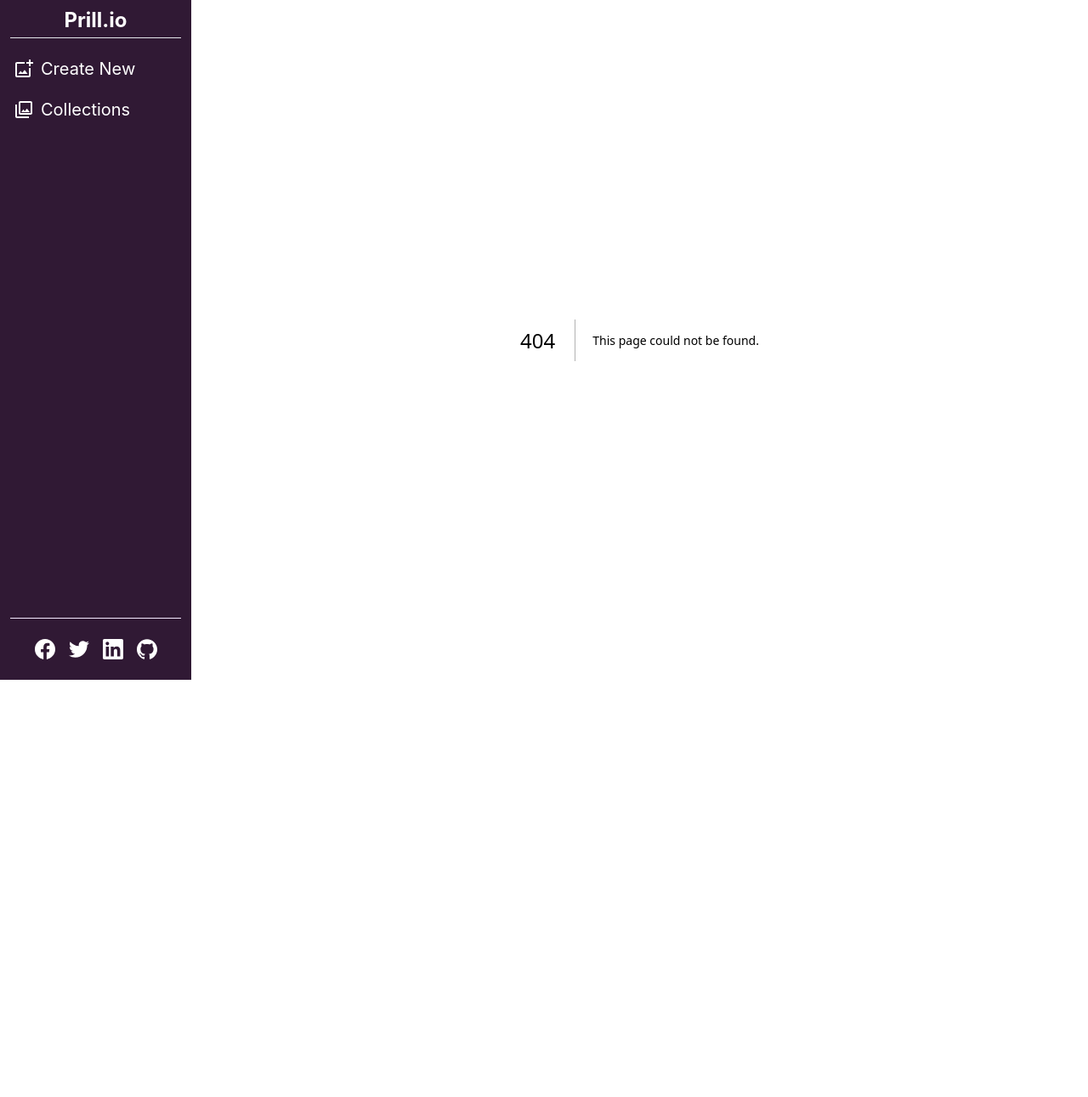
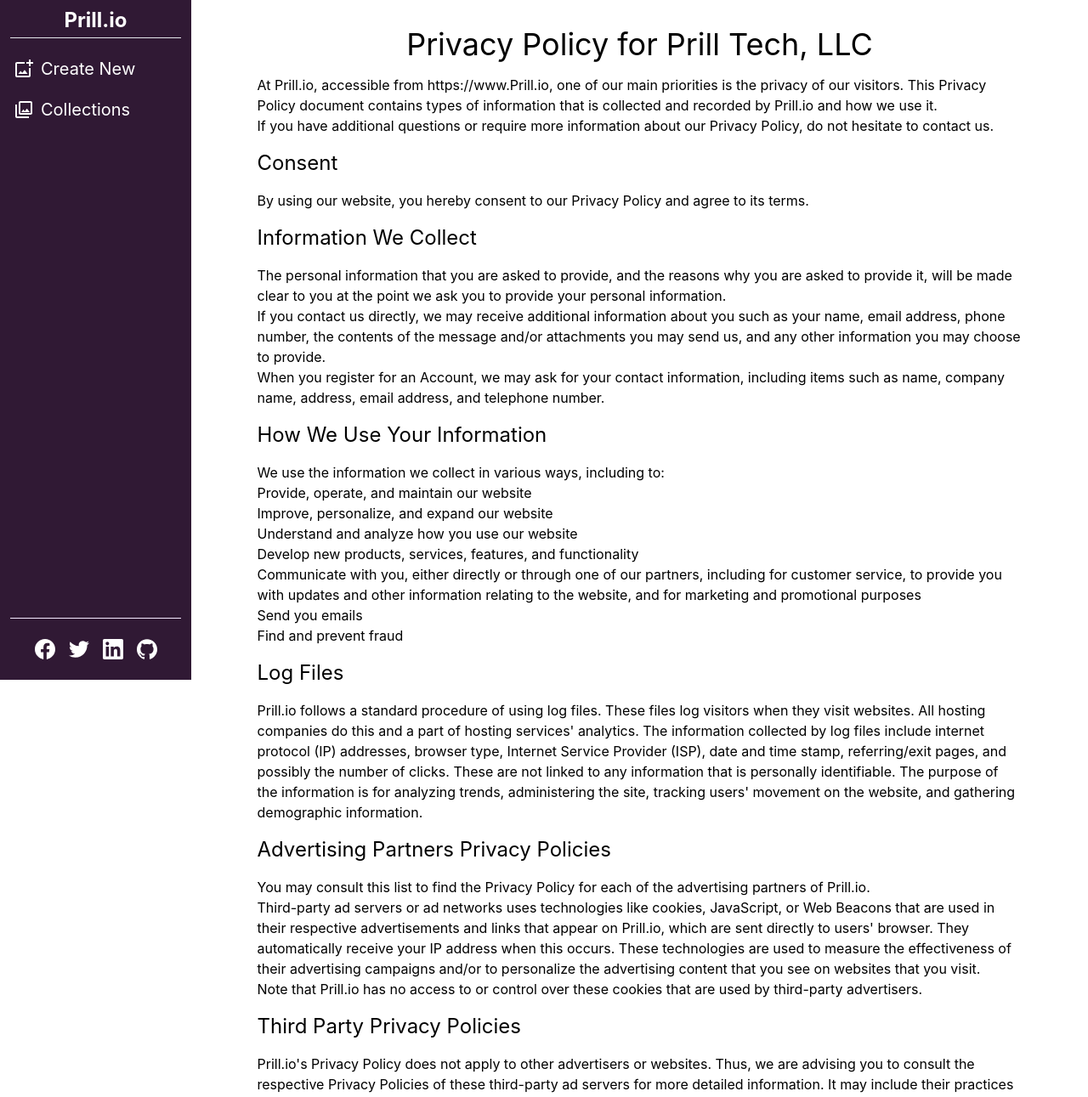
Before and after one commit to Syntax365/StreamingApp, a Next.js app: page /privacy-policy in a window 1280 px wide. Before the commit this address had no page. Shown: the top 1291 px of the page at 85% size. Before the commit the page ends 800 px from the top, so only its background shows below. Built offline with nearby package versions, Linux system fonts and the light colour scheme.

Commit message:
Add Privacy Policy Page

```diff
--- /dev/null
+++ b/app/privacy-policy/page.tsx
@@ -0,0 +1,204 @@
+export default function PrivacyPolicy() {
+  return (
+    <div className={"flex flex-col justify-center items-center text-left p-4"}>
+      <div className={" max-w-[900px]"}>
+        <h1 className={"text-center text-4xl py-4"}>
+          Privacy Policy for Prill Tech, LLC
+        </h1>
+
+        <p>
+          At Prill.io, accessible from https://www.Prill.io, one of our main
+          priorities is the privacy of our visitors. This Privacy Policy
+          document contains types of information that is collected and recorded
+          by Prill.io and how we use it.
+        </p>
+
+        <p>
+          If you have additional questions or require more information about our
+          Privacy Policy, do not hesitate to contact us.
+        </p>
+
+        <h2 className={"text-2xl py-4"}>Consent</h2>
+
+        <p>
+          By using our website, you hereby consent to our Privacy Policy and
+          agree to its terms.
+        </p>
+
+        <h2 className={"text-2xl  py-4"}>Information We Collect</h2>
+
+        <p>
+          The personal information that you are asked to provide, and the
+          reasons why you are asked to provide it, will be made clear to you at
+          the point we ask you to provide your personal information.
+        </p>
+        <p>
+          If you contact us directly, we may receive additional information
+          about you such as your name, email address, phone number, the contents
+          of the message and/or attachments you may send us, and any other
+          information you may choose to provide.
+        </p>
+        <p>
+          When you register for an Account, we may ask for your contact
+          information, including items such as name, company name, address,
+          email address, and telephone number.
+        </p>
+
+        <h2 className={"text-2xl  py-4"}>How We Use Your Information</h2>
+
+        <p>We use the information we collect in various ways, including to:</p>
+
+        <ul>
+          <li className="marker">Provide, operate, and maintain our website</li>
+          <li>Improve, personalize, and expand our website</li>
+          <li>Understand and analyze how you use our website</li>
+          <li>Develop new products, services, features, and functionality</li>
+          <li>
+            Communicate with you, either directly or through one of our
+            partners, including for customer service, to provide you with
+            updates and other information relating to the website, and for
+            marketing and promotional purposes
+          </li>
+          <li>Send you emails</li>
+          <li>Find and prevent fraud</li>
+        </ul>
+
+        <h2 className={"text-2xl  py-4"}>Log Files</h2>
+
+        <p>
+          Prill.io follows a standard procedure of using log files. These files
+          log visitors when they visit websites. All hosting companies do this
+          and a part of hosting services' analytics. The information collected
+          by log files include internet protocol (IP) addresses, browser type,
+          Internet Service Provider (ISP), date and time stamp, referring/exit
+          pages, and possibly the number of clicks. These are not linked to any
+          information that is personally identifiable. The purpose of the
+          information is for analyzing trends, administering the site, tracking
+          users' movement on the website, and gathering demographic information.
+        </p>
+
+        <h2 className={"text-2xl py-4"}>
+          Advertising Partners Privacy Policies
+        </h2>
+
+        <p>
+          You may consult this list to find the Privacy Policy for each of the
+          advertising partners of Prill.io.
+        </p>
+
+        <p>
+          Third-party ad servers or ad networks uses technologies like cookies,
+          JavaScript, or Web Beacons that are used in their respective
+          advertisements and links that appear on Prill.io, which are sent
+          directly to users' browser. They automatically receive your IP address
+          when this occurs. These technologies are used to measure the
+          effectiveness of their advertising campaigns and/or to personalize the
+          advertising content that you see on websites that you visit.
+        </p>
+
+        <p>
+          Note that Prill.io has no access to or control over these cookies that
+          are used by third-party advertisers.
+        </p>
+
+        <h2 className={"text-2xl py-4"}>Third Party Privacy Policies</h2>
+
+        <p>
+          Prill.io's Privacy Policy does not apply to other advertisers or
+          websites. Thus, we are advising you to consult the respective Privacy
+          Policies of these third-party ad servers for more detailed
+          information. It may include their practices and instructions about how
+          to opt-out of certain options.
+        </p>
+
+        <p>
+          You can choose to disable cookies through your individual browser
+          options. To know more detailed information about cookie management
+          with specific web browsers, it can be found at the browsers'
+          respective websites.
+        </p>
+
+        <h2 className={"text-2xl py-4"}>
+          CCPA Privacy Rights (Do Not Sell My Personal Information)
+        </h2>
+
+        <p>
+          Under the CCPA, among other rights, California consumers have the
+          right to:
+        </p>
+        <p>
+          Request that a business that collects a consumer's personal data
+          disclose the categories and specific pieces of personal data that a
+          business has collected about consumers.
+        </p>
+        <p>
+          Request that a business delete any personal data about the consumer
+          that a business has collected.
+        </p>
+        <p>
+          Request that a business that sells a consumer's personal data, not
+          sell the consumer's personal data.
+        </p>
+        <p>
+          If you make a request, we have one month to respond to you. If you
+          would like to exercise any of these rights, please contact us.
+        </p>
+
+        <h2 className={"text-2xl py-4"}>GDPR Data Protection Rights</h2>
+
+        <p>
+          We would like to make sure you are fully aware of all of your data
+          protection rights. Every user is entitled to the following:
+        </p>
+        <p>
+          The right to access – You have the right to request copies of your
+          personal data. We may charge you a small fee for this service.
+        </p>
+        <p>
+          The right to rectification – You have the right to request that we
+          correct any information you believe is inaccurate. You also have the
+          right to request that we complete the information you believe is
+          incomplete.
+        </p>
+        <p>
+          The right to erasure – You have the right to request that we erase
+          your personal data, under certain conditions.
+        </p>
+        <p>
+          The right to restrict processing – You have the right to request that
+          we restrict the processing of your personal data, under certain
+          conditions.
+        </p>
+        <p>
+          The right to object to processing – You have the right to object to
+          our processing of your personal data, under certain conditions.
+        </p>
+        <p>
+          The right to data portability – You have the right to request that we
+          transfer the data that we have collected to another organization, or
+          directly to you, under certain conditions.
+        </p>
+        <p>
+          If you make a request, we have one month to respond to you. If you
+          would like to exercise any of these rights, please contact us.
+        </p>
+
+        <h2 className={"text-2xl py-4"}>Children's Information</h2>
+
+        <p>
+          Another part of our priority is adding protection for children while
+          using the internet. We encourage parents and guardians to observe,
+          participate in, and/or monitor and guide their online activity.
+        </p>
+
+        <p>
+          Prill.io does not knowingly collect any Personal Identifiable
+          Information from children under the age of 13. If you think that your
+          child provided this kind of information on our website, we strongly
+          encourage you to contact us immediately and we will do our best
+          efforts to promptly remove such information from our records.
+        </p>
+      </div>
+    </div>
+  );
+}
```
